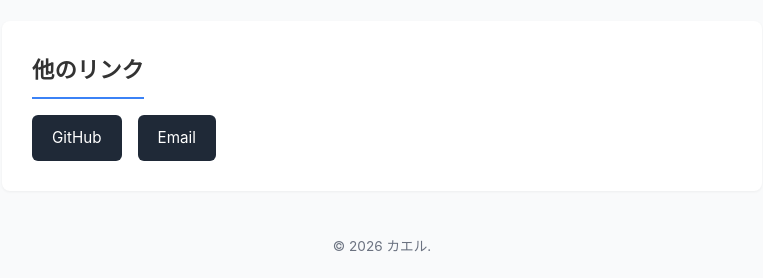
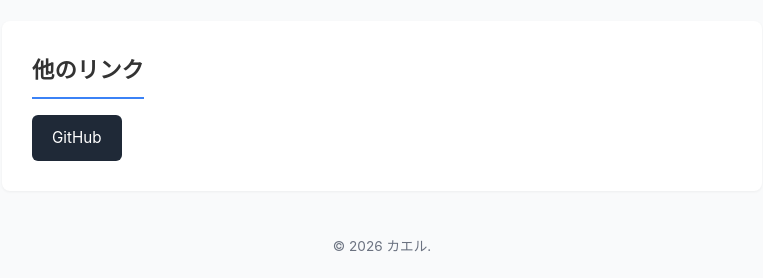
Before and after one commit to frogGp/frogGp.github.io, a plain HTML site: page index.html in a window 1280 px wide. Shown: the part 1333-1611 px from the top of the page, without its empty margins (258-1021 px from the left). Drawn offline with Linux system fonts and the light colour scheme.

Commit message:
Update index.html

```diff
--- a/index.html
+++ b/index.html
@@ -17,7 +17,7 @@
   </header>
 
   <main class="container">
-    <!-- 自己紹介セクション -->
+
     <section id="about">
       <h2>自己紹介</h2>
       <p>
@@ -26,7 +26,6 @@
       </p>
     </section>
 
-    <!-- スキルセクション -->
     <section id="skills">
       <h2>勉強中</h2>
       <ul class="skill-list">
@@ -37,7 +36,6 @@
       </ul>
     </section>
 
-    <!-- 制作物・実績セクション -->
     <section id="works">
       <h2>まとめたもの</h2>
       <div class="work-grid">
@@ -54,12 +52,10 @@
       </div>
     </section>
 
-    <!-- 連絡先・SNSセクション -->
     <section id="contact">
       <h2>他のリンク</h2>
       <div class="social-links">
         <a href="https://github.com/frogGp/frogGp.github.io" target="_blank">GitHub</a>
-        <a href="mailto:261zs00015@student.zen.ac.jp">Email</a>
       </div>
     </section>
   </main>
```
